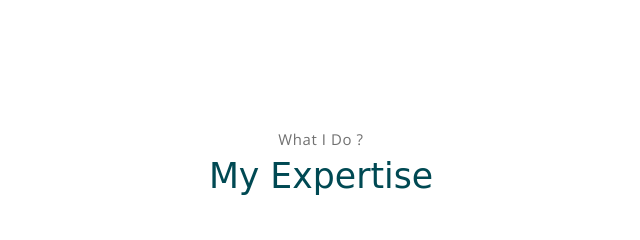
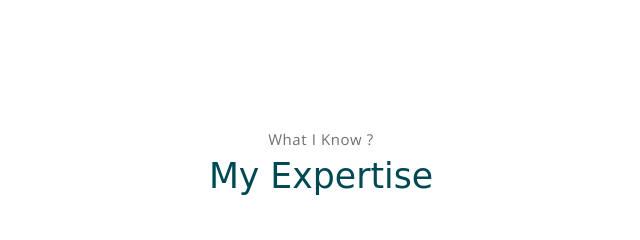
Before and after one commit to Samarth745/Portfolio-Website, a website: page index.html in a window 1280 px wide. Shown: the part 1260-1500 px from the top of the page, 319-959 px from the left. Drawn offline with nearby package versions, Linux system fonts and the light colour scheme; a web font is replaced by a local one.

Commit message:
Update index.html

```diff
--- a/index.html
+++ b/index.html
@@ -106,7 +106,7 @@
     <!-- service section -->
     <section class="section" id="service">
         <div class="container text-center">
-            <p class="section-subtitle">What I Do ?</p>
+            <p class="section-subtitle">What I Know ?</p>
             <h6 class="section-title mb-6">My Expertise</h6>
 
             <!-- row -->
```
